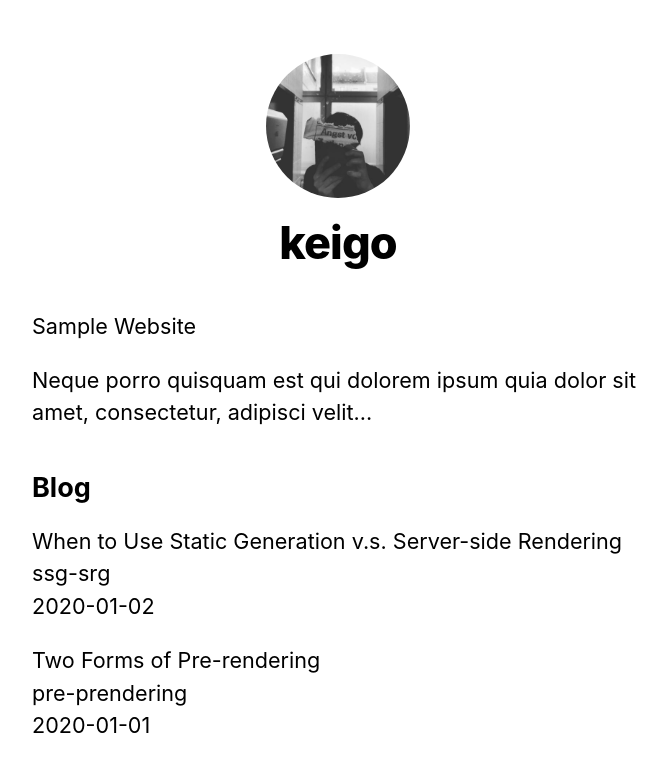
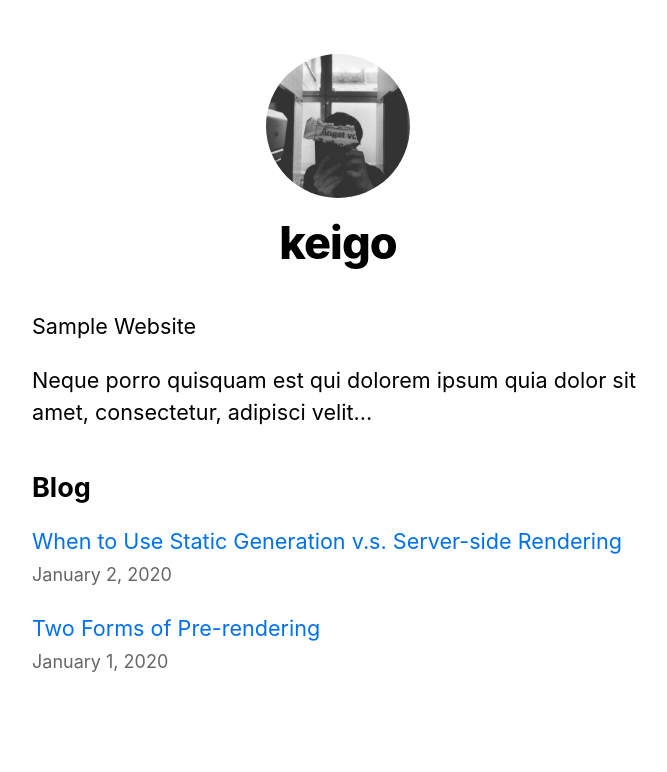
Before and after one commit to keigokudo/nextjs-sample, a Next.js app: page / in a window 1280 px wide. Shown: the top 772 px of the page, without its empty margins (302-969 px from the left). Built offline with nearby package versions, Linux system fonts and the light colour scheme.

Commit message:
add Link

```diff
--- a/pages/index.js
+++ b/pages/index.js
@@ -1,6 +1,7 @@
 import Head from "next/head";
 import Link from "next/link";
 import Layout, { siteTitle } from "../components/Layout";
+import Date from "../components/Date";
 import { getSortedPostsData } from "../lib/post";
 
 import utilStyles from "../styles/utils.module.css";
@@ -24,11 +25,13 @@
         <ul className={utilStyles.list}>
           {allPostsData.map(({ id, date, title }) => (
             <li className={utilStyles.listItem} key={id}>
-              {title}
+              <Link href={`/posts/${id}`}>
+                <a>{title}</a>
+              </Link>
               <br />
-              {id}
-              <br />
-              {date}
+              <small className={utilStyles.lightText}>
+                <Date dateString={date} />
+              </small>
             </li>
           ))}
         </ul>
```
